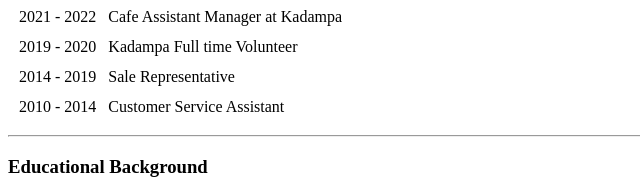
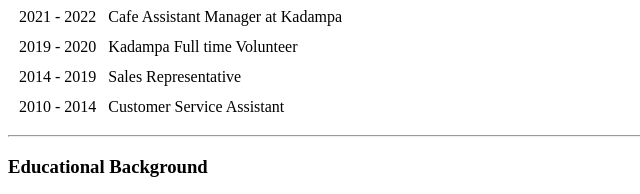
Before and after one commit to BryanAgas/MyCV, a plain HTML site: page index.html in a window 1280 px wide. Shown: the part 487-681 px from the top of the page, 0-640 px from the left. Drawn offline with Linux system fonts and the light colour scheme.

Commit message:
Spelling mistakes

```diff
--- a/index.html
+++ b/index.html
@@ -48,7 +48,7 @@
     </tr>
     <tr>
       <td>2014 - 2019</td>
-      <td>Sale Representative</td>
+      <td>Sales Representative</td>
     </tr>
     <tr>
       <td>2010 - 2014</td>
```
